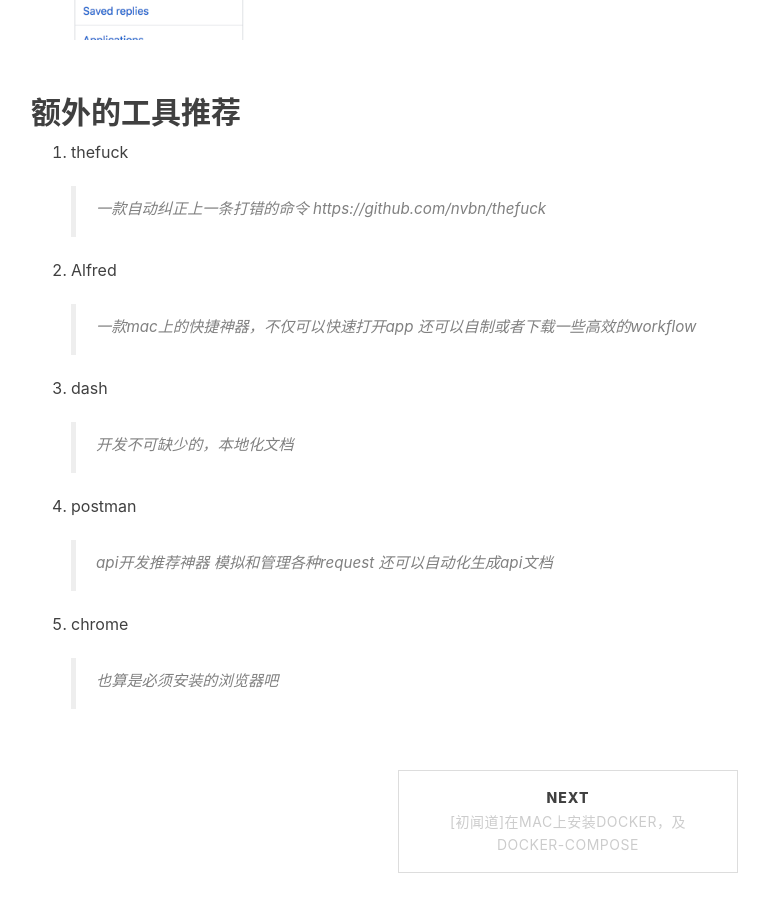
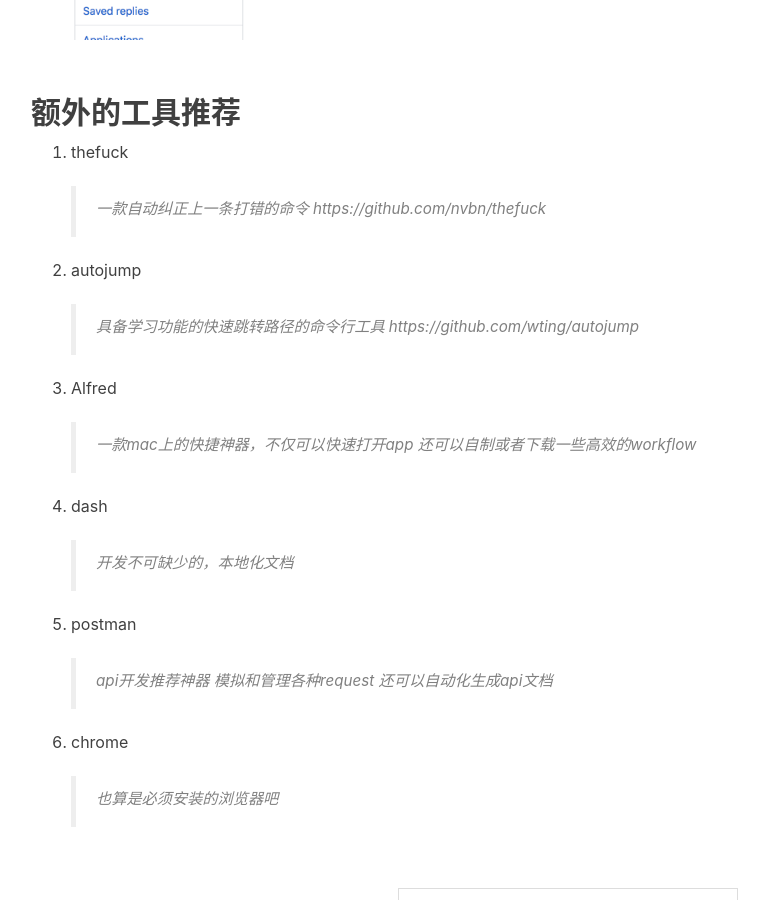
Before and after one commit to oiahoon/oiahoon.github.io, a Jekyll site: the page built from _posts/2018-03-24-initial-mac-develop-enviroment.md, in a window 1280 px wide and 900 px high, scrolled down 6429 px. Shown: the whole window, without its empty margins (234-1003 px from the left). Built offline with Jekyll 4.4.1, drawn with Linux system fonts in a browser that asks for light colours; nearby versions of some CDN libraries; comment, search, counter and statistics services are not loaded.

```diff
--- a/_posts/2018-03-24-initial-mac-develop-enviroment.md
+++ b/_posts/2018-03-24-initial-mac-develop-enviroment.md
@@ -130,6 +130,10 @@
 > 一款自动纠正上一条打错的命令
 > https://github.com/nvbn/thefuck
 
+2. autojump
+> 具备学习功能的快速跳转路径的命令行工具
+> https://github.com/wting/autojump
+
 3. Alfred
 > 一款mac上的快捷神器，不仅可以快速打开app
 > 还可以自制或者下载一些高效的workflow
```
